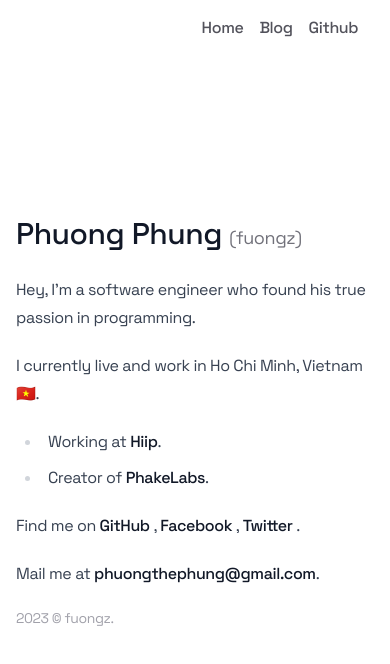
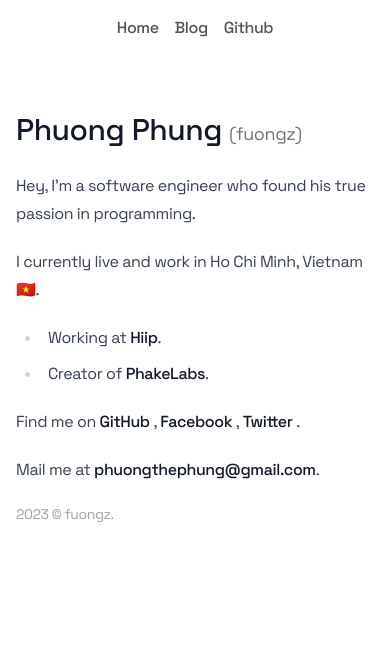
Before and after one commit to fuongz/portfolio, a Next.js app: page / in a window 390 px wide. Shown: the top 664 px of the page. Built offline with nearby package versions, Linux system fonts and the light colour scheme.

Commit message:
fix: some minor ui bugs, remove _admin from robots.txt

```diff
--- a/sanity.config.ts
+++ b/sanity.config.ts
@@ -7,7 +7,7 @@ import { schema } from './sanity/schema'
 import { markdownSchema } from 'sanity-plugin-markdown/next'
 
 export default defineConfig({
-  basePath: '/studio',
+  basePath: '/_admin',
   projectId,
   dataset,
   schema,
--- a/src/app/page.tsx
+++ b/src/app/page.tsx
@@ -13,7 +13,7 @@ export default function Page() {
   }
 
   return (
-    <div className="container h-screen mx-auto px-4 py-4 md:p-0 flex items-center justify-center">
+    <div className="container md:h-screen mx-auto mt-24 md:mt-0 px-4 py-4 md:p-0 flex items-center justify-center">
       <div className="prose">
         <h1 className="text-3xl font-medium mb-6">
           Phuong Phung{' '}
--- a/src/components/Shared/Container.tsx
+++ b/src/components/Shared/Container.tsx
@@ -6,7 +6,7 @@ interface ContainerProps {
 
 const Container: React.FC<ContainerProps> = ({ children }) => {
   return (
-    <div className="container my-4 md:my-16 mx-auto px-4 py-4 md:p-0 prose dark:prose-invert">
+    <div className="container md:my-24 my-16 mx-auto px-4 py-4 md:p-0 prose dark:prose-invert">
       {children}
     </div>
   )
--- a/src/styles/SharedComponents/Header.module.css
+++ b/src/styles/SharedComponents/Header.module.css
@@ -1,5 +1,5 @@
 .header {
-  @apply mx-auto text-base p-4 px-8 flex items-center justify-end fixed top-0 w-full;
+  @apply mx-auto text-base p-4 md:px-8 flex items-center justify-center md:justify-end fixed bg-white top-0 w-full;
 }
 
 .header-menu {
```
Also changed, not shown: package.json (+15 -15 lines), public/robots.txt, src/app/_admin/[[...index]]/page.tsx (renamed from src/app/studio/[[...index]]/page.tsx), 1 other file (tests, documents, lock files or other folders).
